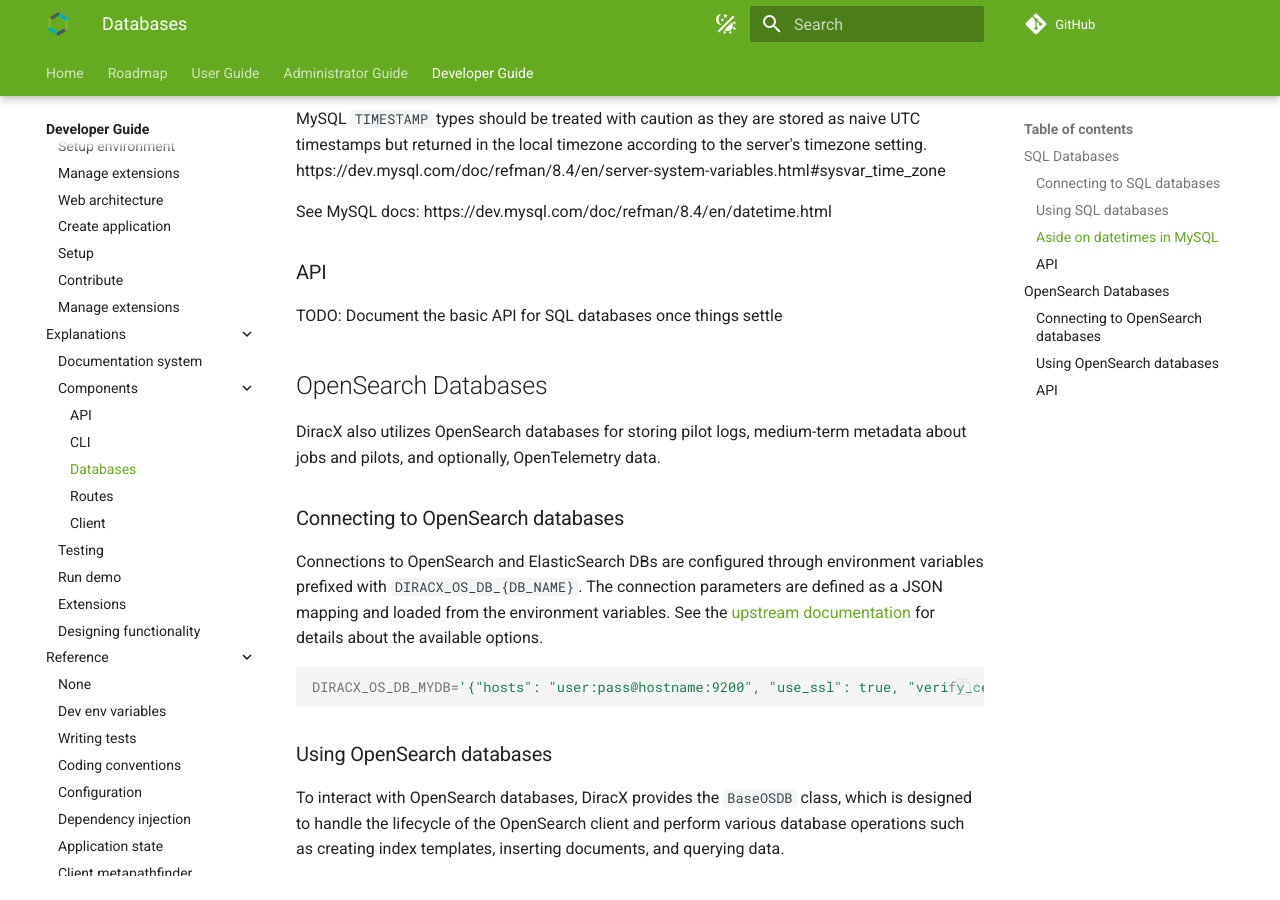
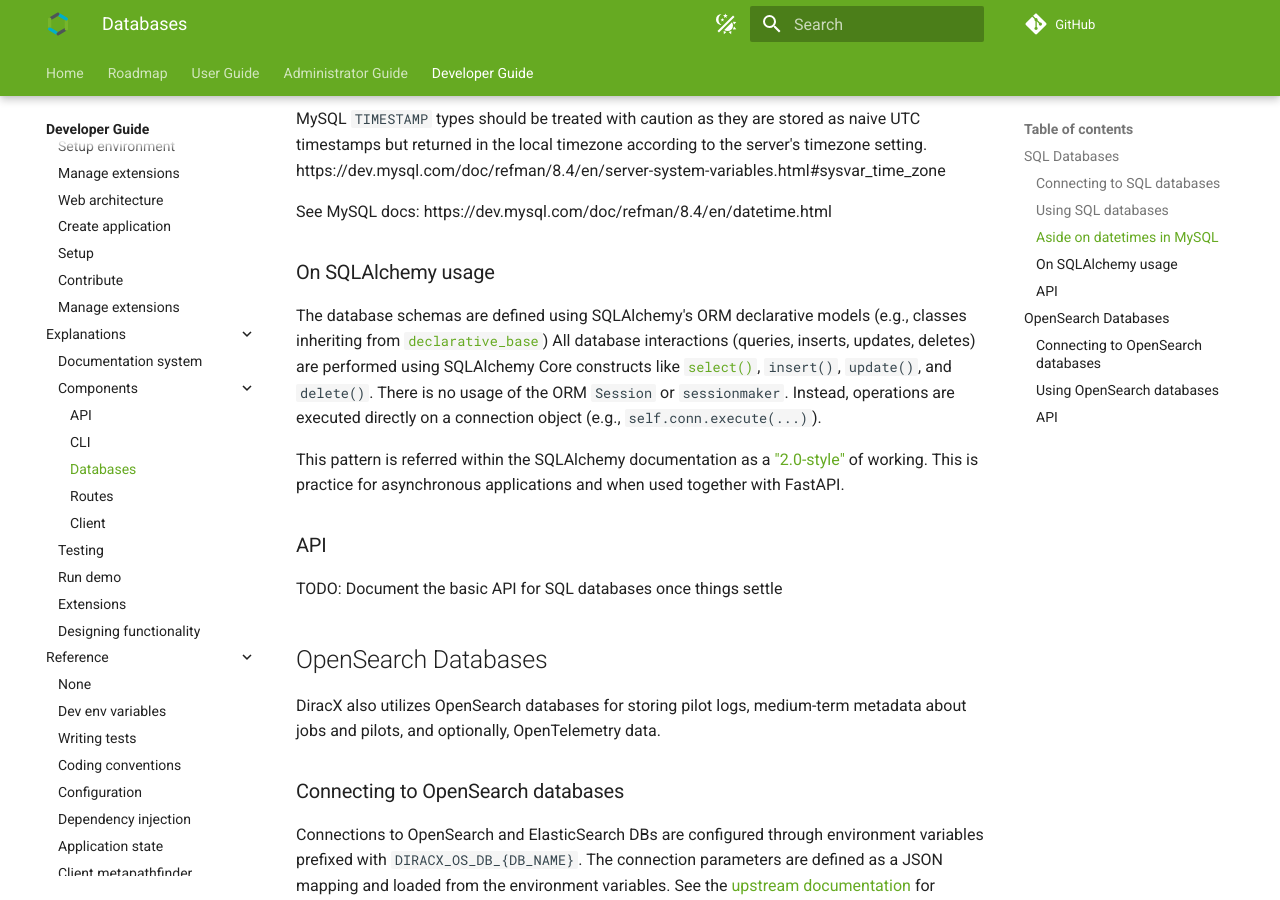
Before and after one commit to DIRACGrid/diracx, an MkDocs documentation site: the page built from docs/dev/explanations/components/db.md, in a window 1280 px wide and 900 px high, scrolled down 1134 px. Built offline with MkDocs 1.6.1 and Material for MkDocs 9.7.7, drawn with Linux system fonts in a browser that asks for light colours; plug-ins that fetch from the network failed and are left out; comment, search, counter and statistics services are not loaded.

Commit message:
docs: added note on SQLAlchemy usage (#703)

```diff
--- a/docs/dev/explanations/components/db.md
+++ b/docs/dev/explanations/components/db.md
@@ -38,6 +38,13 @@ MySQL `TIMESTAMP` types should be treated with caution as they are stored as nai
 
 See MySQL docs: https://dev.mysql.com/doc/refman/8.4/en/datetime.html
 
+### On SQLAlchemy usage
+
+The database schemas are defined using SQLAlchemy's ORM declarative models (e.g., classes inheriting from [`declarative_base`](https://docs.sqlalchemy.org/en/20/orm/mapping_api.html#sqlalchemy.orm.declarative_base))
+All database interactions (queries, inserts, updates, deletes) are performed using SQLAlchemy Core constructs like [`select()`](https://docs.sqlalchemy.org/en/20/core/selectable.html#sqlalchemy.sql.expression.select), `insert()`, `update()`, and `delete()`. There is no usage of the ORM `Session` or `sessionmaker`. Instead, operations are executed directly on a connection object (e.g., `self.conn.execute(...)`).
+
+This pattern is referred within the SQLAlchemy documentation as a ["2.0-style"](https://docs.sqlalchemy.org/en/20/tutorial/index.html#sqlalchemy-unified-tutorial) of working. This is practice for asynchronous applications and when used together with FastAPI.
+
 ### API
 
 TODO: Document the basic API for SQL databases once things settle
```
